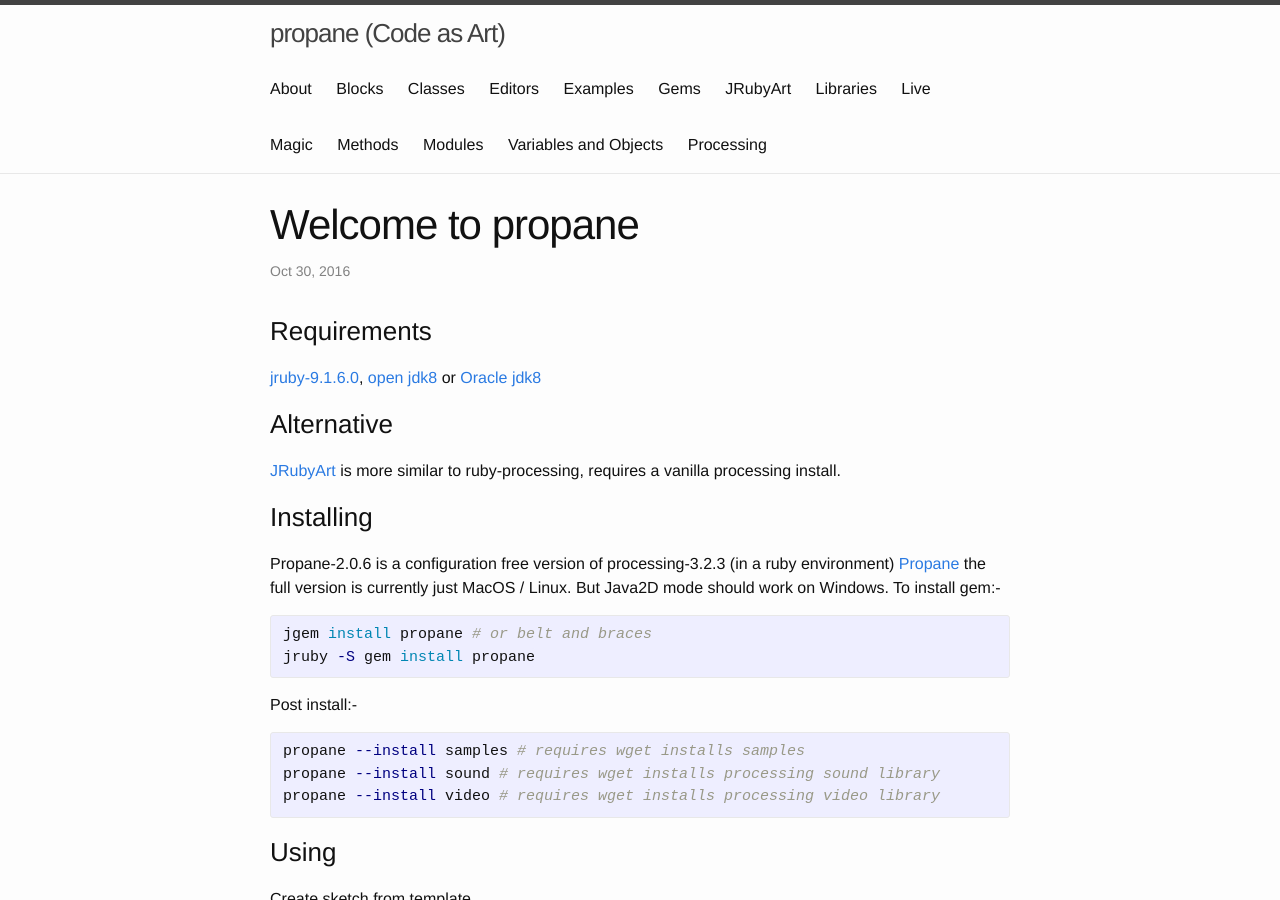
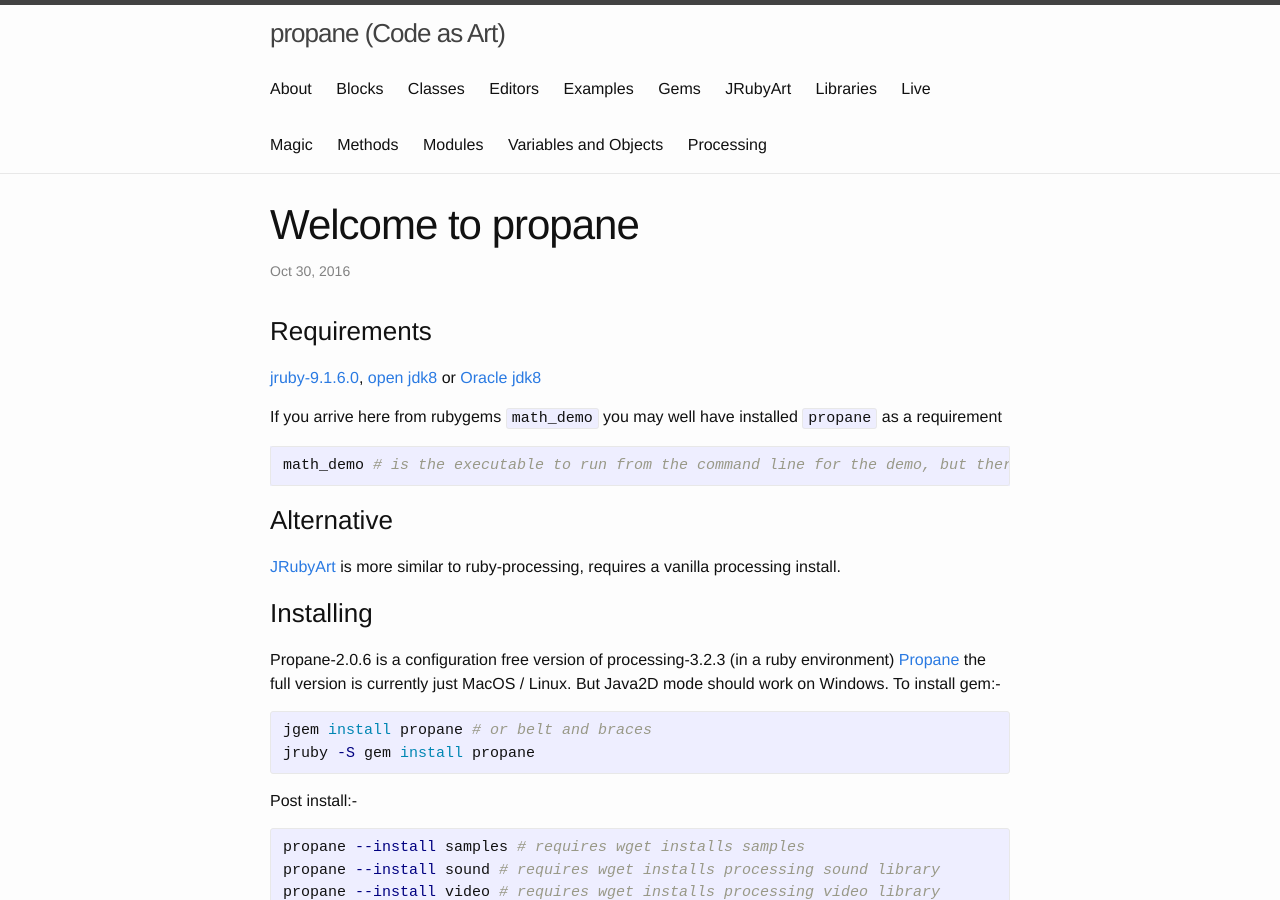
Before and after one commit to ruby-processing/propane, a Jekyll site: the page built from _posts/2016-10-30-welcome-to-propane.md, in a window 1280 px wide and 900 px high. Built offline with Jekyll 4.4.1, drawn with Linux system fonts in a browser that asks for light colours.

Commit message:
math_demo

````diff
--- a/_posts/2016-10-30-welcome-to-propane.md
+++ b/_posts/2016-10-30-welcome-to-propane.md
@@ -7,6 +7,12 @@
 ### Requirements ###
 
 [jruby-9.1.6.0][jruby], [open jdk8][openjvm] or [Oracle jdk8][oraclejvm]
+
+If you arrive here from rubygems `math_demo` you may well have installed `propane` as a requirement
+
+```bash
+math_demo # is the executable to run from the command line for the demo, but there's much more
+```
 
 ### Alternative ###
 
````
